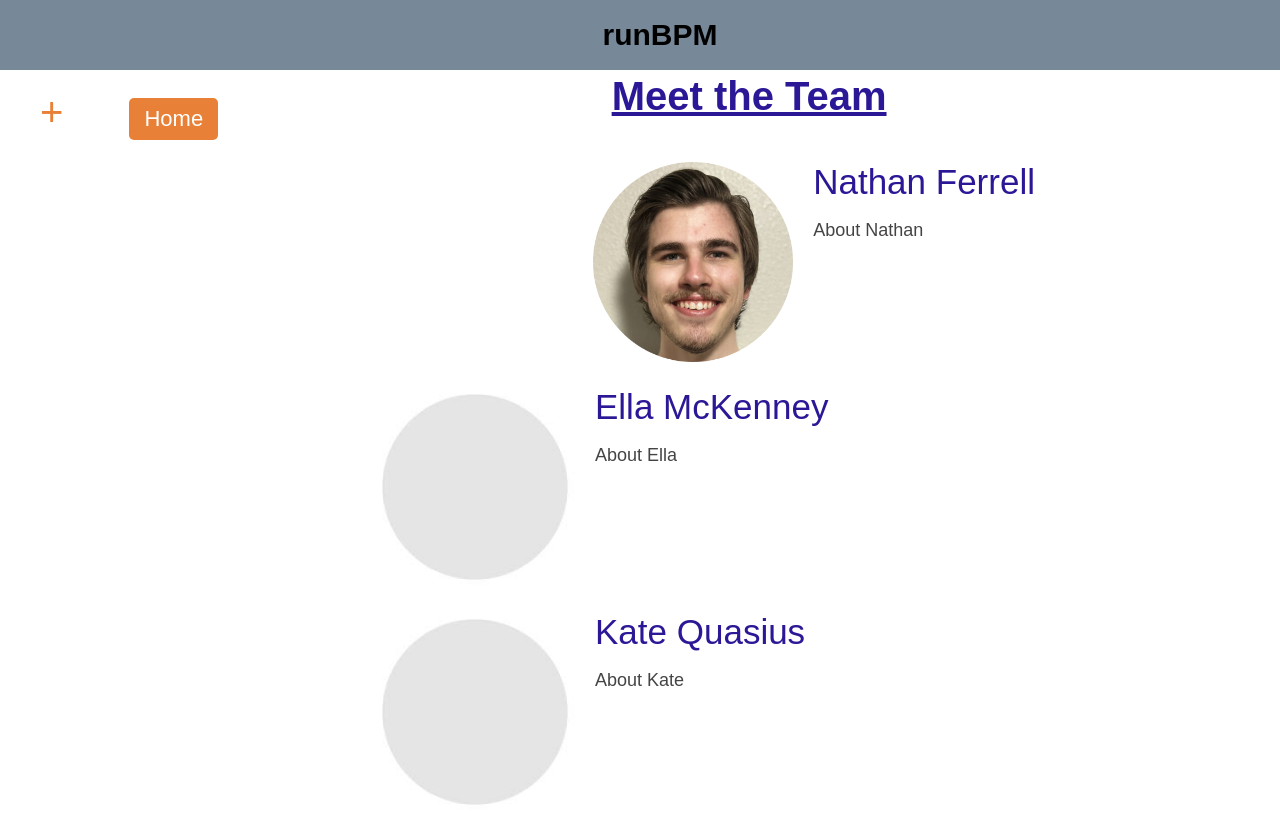
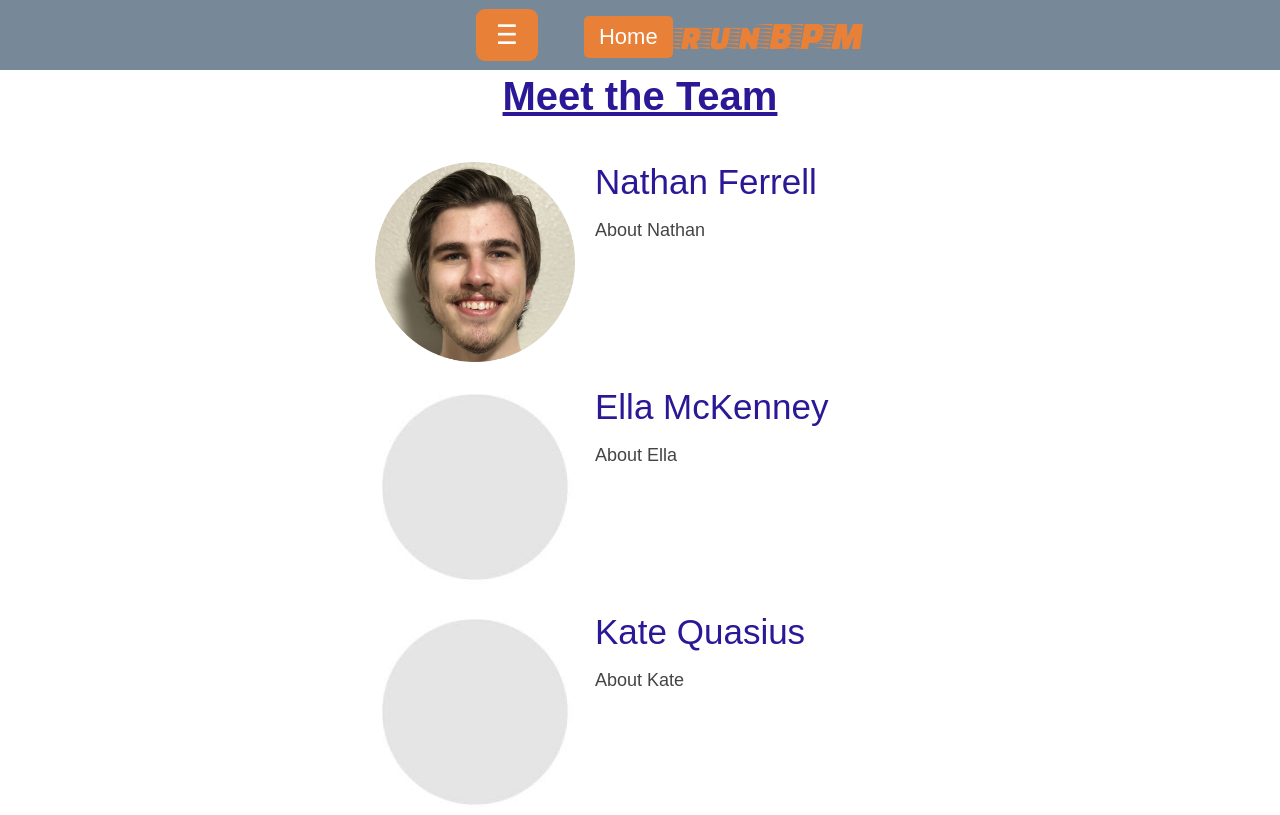
Before and after one commit to nathanferrell/runBPMFork, a plain HTML site: page team.html in a window 1280 px wide. Shown: the top 815 px of the page. Drawn offline with Linux system fonts and the light colour scheme.

Commit message:
Update header

```diff
--- a/team.html
+++ b/team.html
@@ -16,20 +16,24 @@
   <title>The Idea</title>
 </head>
 <body>
-  <!-- nav -->
-   <nav>
-    <button class="dropdown_btn">+</button>
-    <a href="index.html" class="home-btn">Home</a>
-      <div class ="dropdown-content">
+  <!-- header -->
+  <header class="header">
+    <nav>
+      <button class="dropdown-menu" onclick="toggleDropdown()">&#9776;</button>
+      <div class="dropdown-content">
         <a href="index.html">Home</a>
         <a href="search.html">Search for a Song</a>
         <a href="playlist.html">Create a Playlist</a>
         <a href="idea.html">The Idea</a>
         <a href="team.html">Meet the Team</a>
         <a href="mailto:nferrell@luc.edu">Contact Us</a>
+      </div>
+      <a href="index.html" class="home-btn">Home</a>
+    </nav>
+    <div class="logo-container">
+      <h1 class="logo">runBPM</h1>
     </div>
-  </nav>
-  <header> <h1>runBPM</h1></header>
+  </header>
 
   <h4>Meet the Team</h4>
 
```
Also changed, not shown: idea.html (+11 -7 lines), index.html (+9 -6 lines), playlist.html (+11 -7 lines).
